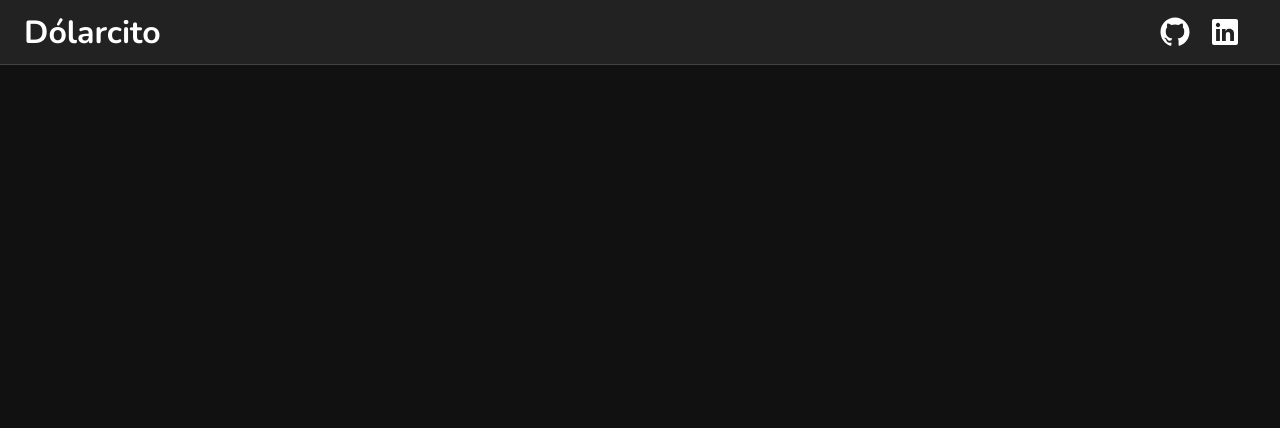
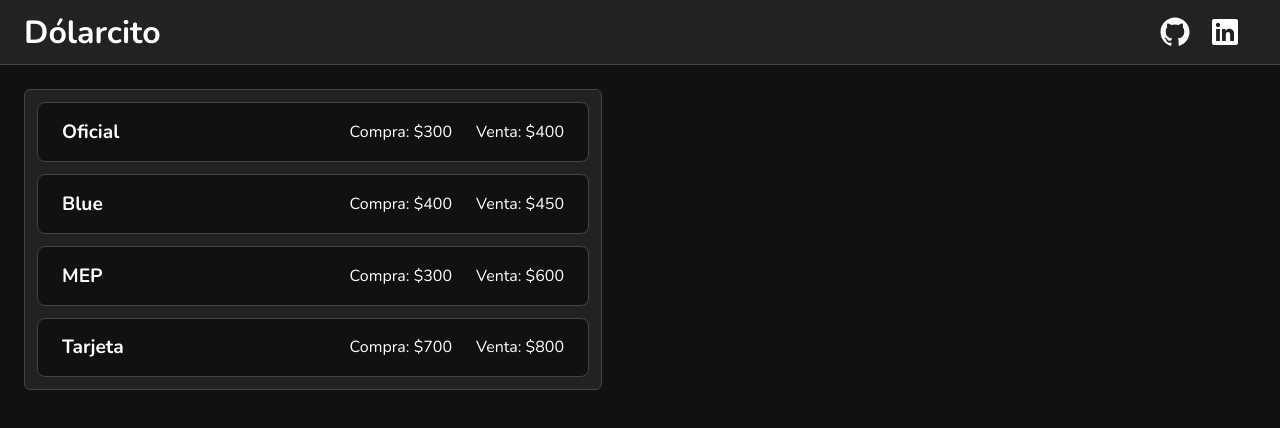
Before and after one commit to juanmisiac/Dolares, a React (Vite) app: page / in a window 1280 px wide. Shown: the top 428 px of the page. Built offline with nearby package versions, Linux system fonts and the light colour scheme.

Commit message:
Tabla de valores + valores

```diff
--- /dev/null
+++ b/src/TablaDeValores.jsx
@@ -0,0 +1,12 @@
+import { Valores } from "./Valores"
+
+export const TablaDeValores = () => {
+  return (
+    <section className="values-table">
+      <Valores dolarType="Oficial" buyValue="300" sellValue="400"></Valores>
+      <Valores dolarType="Blue" buyValue="400" sellValue="450"></Valores>
+      <Valores dolarType="MEP" buyValue="300" sellValue="600"></Valores>
+      <Valores dolarType="Tarjeta" buyValue="700" sellValue="800"></Valores>
+    </section>
+  )
+}
--- /dev/null
+++ b/src/Valores.jsx
@@ -0,0 +1,11 @@
+export const Valores = ({dolarType, buyValue, sellValue}) => {
+  return (
+    <div className="value">
+      <h2 className="dolar-type">{dolarType}</h2>
+      <div className="values">
+        <p className="buy-value">Compra: ${buyValue}</p>
+        <p className="sell-value">Venta: ${sellValue}</p>
+      </div>
+    </div>
+  )
+}
--- a/src/index.css
+++ b/src/index.css
@@ -5,6 +5,7 @@ body{
   background-color: #111;
   color: white;
 }
+
 header{
   display: flex;
   padding-inline: 24px;
@@ -41,3 +42,40 @@ ul{
   background-color: #333;
   cursor: pointer;
 }
+
+.values-table{
+  background-color: #222;
+  margin: 24px;
+  border: 1px solid #444;
+  border-radius: 6px;
+  width: 45vw;
+}
+.value{
+  display: flex;
+  align-items: center;
+  justify-content: space-between;
+  margin: 12px;
+  padding-inline: 24px;
+  background-color: #111;
+  border: 1px solid #444;
+  border-radius: 8px;
+  transition: .1s ease;
+}
+.value:hover{
+  background-color: #050505;
+  cursor: pointer;
+}
+h2{
+  font-size: 1.2em;
+  cursor: default;
+}
+.values{
+  display: flex;
+}
+.buy-value{
+  margin-right: 24px;
+  cursor: default;
+}
+.sell-value{
+  cursor: default;
+}
--- a/src/main.jsx
+++ b/src/main.jsx
@@ -1,10 +1,12 @@
 import React from 'react'
 import ReactDOM from 'react-dom/client'
 import { Header } from './Header'
+import { TablaDeValores } from './TablaDeValores'
 import './index.css'
 
 ReactDOM.createRoot(document.getElementById('root')).render(
   <React.StrictMode>
     <Header></Header>
+    <TablaDeValores></TablaDeValores>
   </React.StrictMode>,
 )
```
